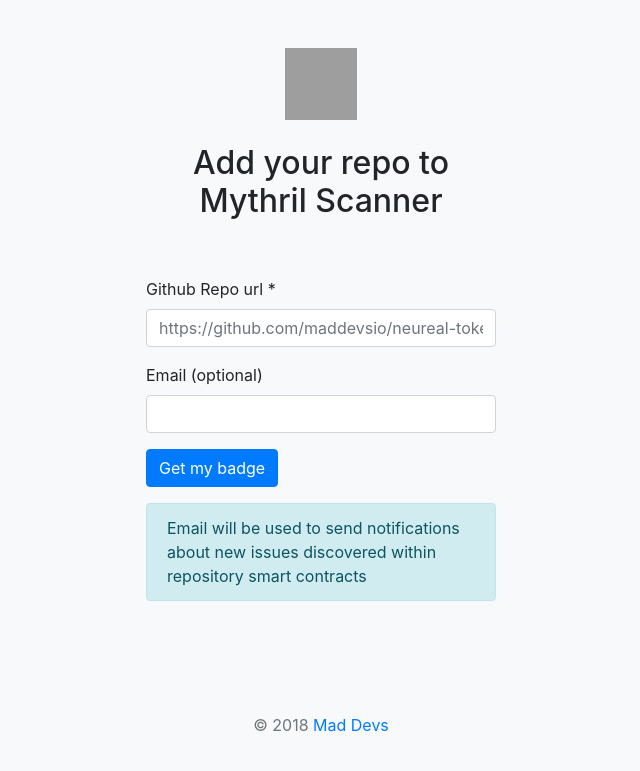
After one commit to maddevsio/heimdall, a Python web app: template scanner/templates/homepage.jinja2 in a window 1280 px wide. The commit adds this page. Shown: the top 771 px of the page, without its empty margins (319-959 px from the left). Run offline with Jinja, Linux system fonts and the light colour scheme; the template is opened without the code that fills it, so the values that code supplies are empty; some libraries are stand-ins or nearby versions; grey boxes are pictures that could not be loaded.

Commit message:
Added basci homepage

```diff
--- a/scanner/main.py
+++ b/scanner/main.py
@@ -2,14 +2,14 @@ import os
 import jinja2
 import aiohttp_jinja2
 from aiohttp import web
-from app import scan, badge_view, report_view
+from app import homepage, badge_view, report_view
 
 
 BASE_DIR = os.path.dirname(__file__)
 TEMPLATE_DIR = os.path.join(BASE_DIR, 'templates')
 
 def setup_routes(app):
-    app.router.add_get('/', scan)
+    app.router.add_get('/', homepage)
     app.router.add_get('/badge', badge_view)
     app.router.add_get('/report', report_view)
 
--- /dev/null
+++ b/scanner/templates/_layout.jinja2
@@ -0,0 +1,16 @@
+<html>
+<head>
+    <meta charset="utf-8">
+    <title>{% block title %}{% endblock %} Mythril Scanner</title>
+    <link rel="stylesheet" href="https://stackpath.bootstrapcdn.com/bootstrap/4.1.3/css/bootstrap.min.css" integrity="sha384-MCw98/SFnGE8fJT3GXwEOngsV7Zt27NXFoaoApmYm81iuXoPkFOJwJ8ERdknLPMO" crossorigin="anonymous">
+</head>
+
+<body class="bg-light">
+    <div class="container">
+        {% block content %}{% endblock %}
+        <footer class="my-5 pt-5 text-muted text-center text-small">
+            <p class="mb-1">© 2018 <a href="https://maddevs.io">Mad Devs</a></p>
+        </footer>
+    </div>
+</body>
+</html>
--- /dev/null
+++ b/scanner/templates/homepage.jinja2
@@ -0,0 +1,28 @@
+{% extends '_layout.jinja2' %}
+
+{% block title %}Homepage{% endblock %}
+
+{% block content %}
+    <div class="py-5 text-center">
+        <img class="d-block mx-auto mb-4" src="https://github.com/ConsenSys/mythril/raw/master/static/mythril.png" alt="" width="72" height="72">
+        <p class="h2">Add your repo to <br>Mythril Scanner</p>
+    </div>
+    <div class="row">
+        <div class="col-4 offset-md-4">
+            <form>
+                <div class="form-group">
+                    <label>Github Repo url *</label>
+                    <input class="form-control" placeholder="https://github.com/maddevsio/neureal-token-test">
+                </div>
+                <div class="form-group">
+                    <label>Email (optional)</label>
+                    <input class="form-control" type="email">
+                </div>
+                <button class="btn btn-primary">Get my badge</button>
+            </form>
+            <div class="alert alert-info">
+                Email will be used to send notifications about new issues discovered within repository smart contracts
+            </div>
+        </div>
+    </div>
+{% endblock %}
```
Also changed, not shown: scanner/app.py (+14 -12 lines), scanner/templates/report.jinja2 (+6 -17 lines).
